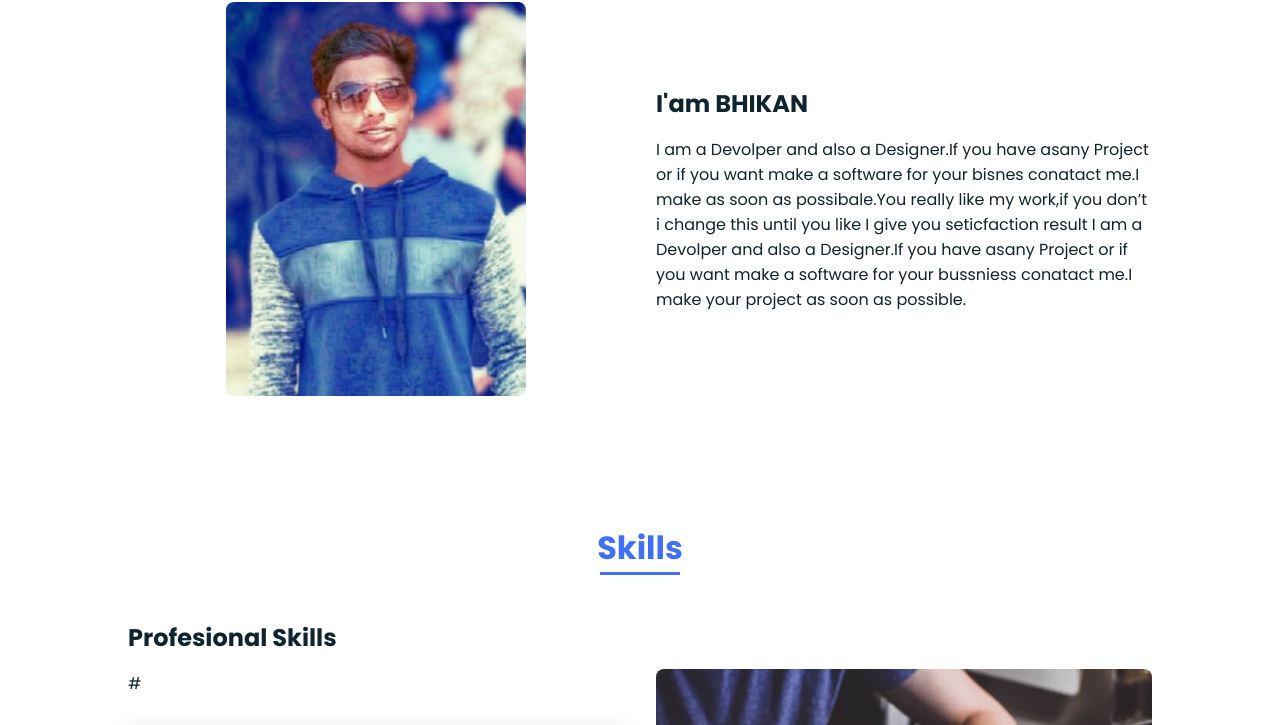
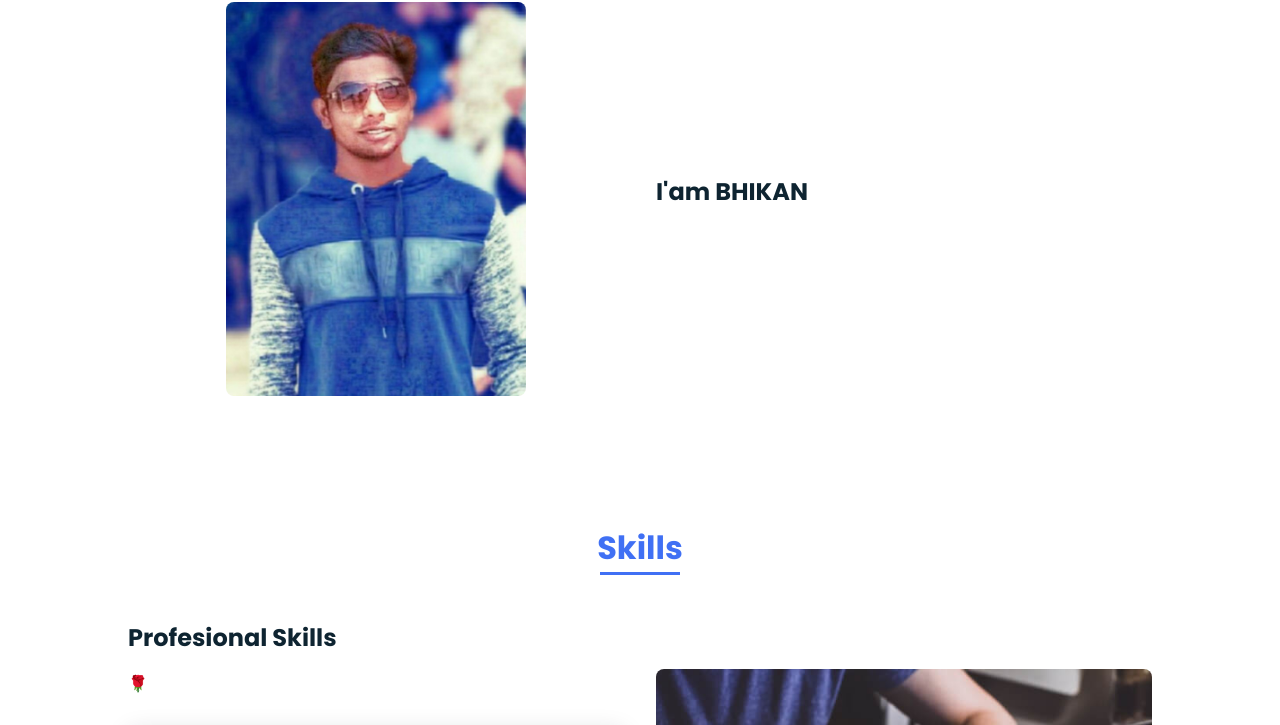
Before and after one commit to bhikandeshmukh/portfolio3, a plain HTML site: page index.html in a window 1280 px wide. Shown: the part 974-1699 px from the top of the page. Drawn offline with nearby package versions, Linux system fonts and the light colour scheme.

Commit message:
Update index.html

```diff
--- a/index.html
+++ b/index.html
@@ -67,7 +67,7 @@
 
                     <div>
                         <h2 class="about__subtitle">I'am BHIKAN</h2>
-                        <p class="about__text">I am a Devolper and also a Designer.If you have asany Project or if you want make a software for your bisnes conatact me.I make as soon as possibale.You really like my work,if you don’t i change this until you like I give you seticfaction result I am a Devolper and also a Designer.If you have asany Project or if you want make a software for your bussniess conatact me.I make your project as soon as possible.</p>
+                        <p class="about__text"I am a Devolper and also a Web Designer. If you have asany Project or if you want make a software for your business conatact me. I make as soon as possibale. You really like my work,if you don’t i change this until you like I give you seticfaction result I am a Devolper and also a Web Designer. If you have asany Project or if you want make a Website for your bussniess conatact me. I make your project as soon as possible.</p>
                     </div>
                 </div>
             </section>
@@ -79,7 +79,7 @@
                 <div class="skills__container bd-grid">
                     <div>
                         <h2 class="skills__subtitle">Profesional Skills</h2>
-                        <p class="skills__text">#</p>
+                        <p class="skills__text">🌹</p>
                         <div class="skills__data">
                             <div class="skills__names">
                                 <i class='bx bxl-html5 skills__icon'></i>
```
